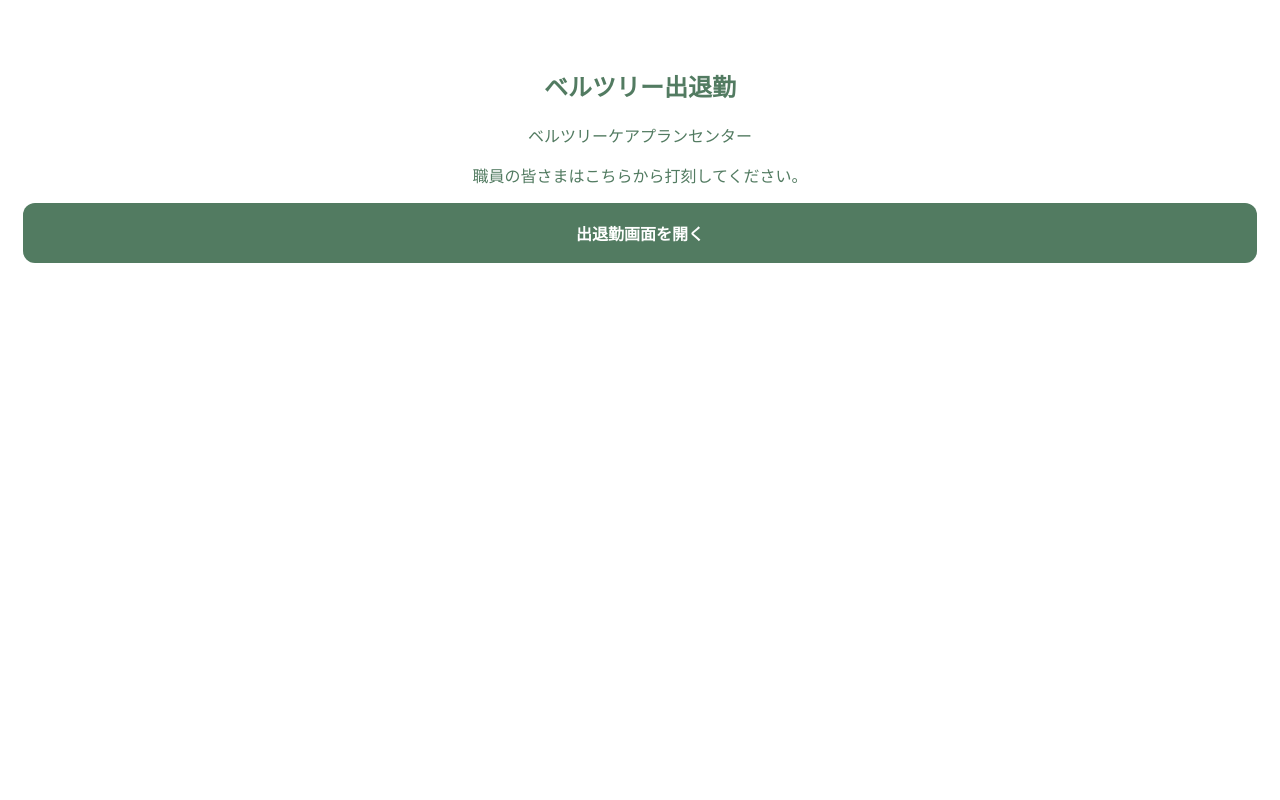
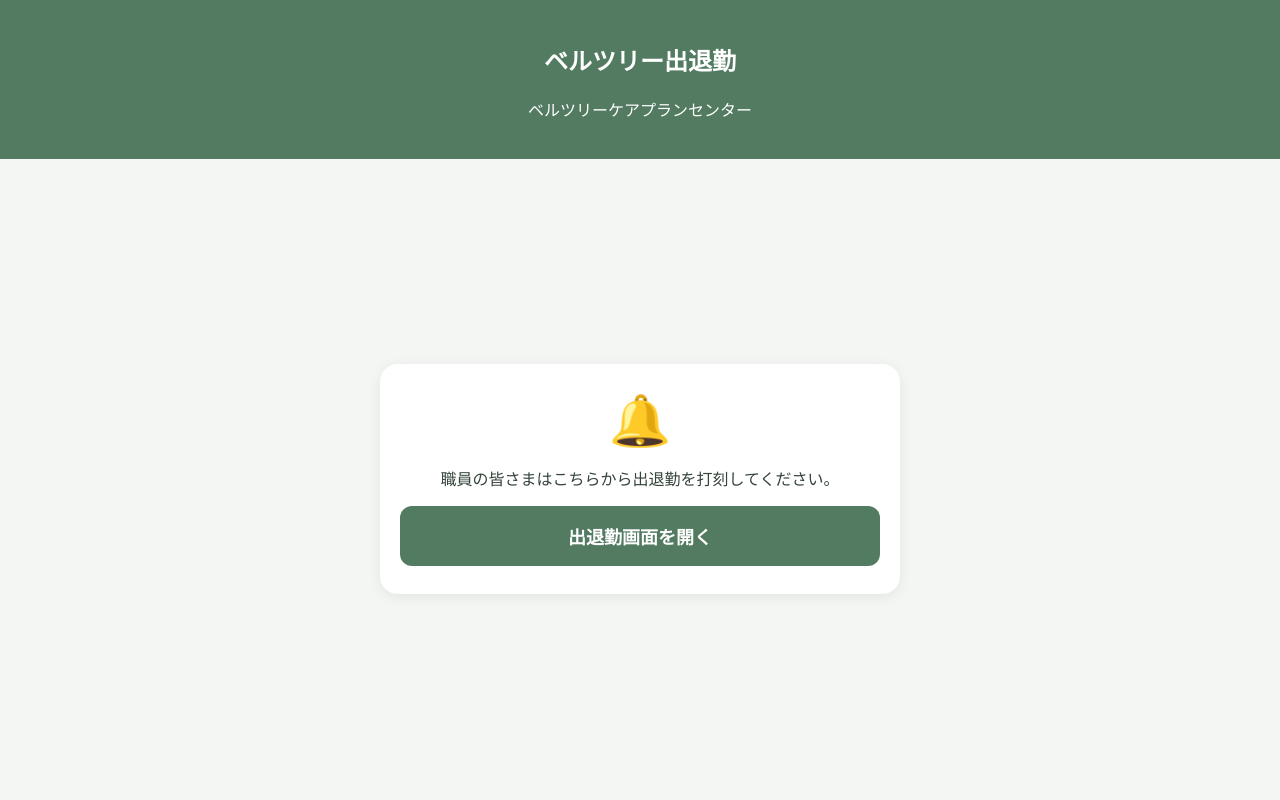
Before and after one commit to belltree20251001-crypto/belltree-attendance, a plain HTML site: page index.html in a window 1280 px wide. Drawn offline with Linux system fonts and the light colour scheme.

Commit message:
Update index.html

```diff
--- a/index.html
+++ b/index.html
@@ -5,17 +5,86 @@
   <meta charset="UTF-8">
   <meta name="viewport" content="width=device-width, initial-scale=1">
   <meta name="theme-color" content="#527b61">
+  <meta name="description" content="ベルツリーケアプランセンター 出退勤アプリ">
   <title>ベルツリー出退勤</title>
   <link rel="manifest" href="./manifest.json">
   <link rel="apple-touch-icon" href="./icon-192.png">
+  <style>
+    body {
+      margin: 0;
+      min-height: 100vh;
+      font-family: sans-serif;
+      background: #f3f6f2;
+      color: #34443a;
+      display: flex;
+      flex-direction: column;
+    }
+    header {
+      background: #527b61;
+      color: white;
+      text-align: center;
+      padding: 22px 12px;
+    }
+    main {
+      flex: 1;
+      display: flex;
+      align-items: center;
+      justify-content: center;
+      padding: 20px;
+    }
+    .card {
+      width: 100%;
+      max-width: 480px;
+      background: white;
+      border-radius: 18px;
+      padding: 28px 20px;
+      text-align: center;
+      box-shadow: 0 3px 14px #00000012;
+    }
+    .bell { font-size: 50px; }
+    .open-link {
+      display: block;
+      padding: 17px 12px;
+      background: #527b61;
+      color: white;
+      border-radius: 12px;
+      text-decoration: none;
+      font-size: 18px;
+      font-weight: bold;
+    }
+  </style>
 </head>
-<body style="font-family:sans-serif;text-align:center;padding:40px 15px;color:#527b61;">
-  <h2>ベルツリー出退勤</h2>
-  <p>ベルツリーケアプランセンター</p>
-  <p>職員の皆さまはこちらから打刻してください。</p>
-  <a href="https://script.google.com/macros/s/AKfycbw60SlTDSWuDgO3gRHZx9f7Mby5XD73pnEQx4ZdvWtR-iUTnL_8GNVuDQ6qKp_S1UQ/exec"
-     style="display:block;background:#527b61;color:white;padding:18px;border-radius:12px;text-decoration:none;font-weight:bold;">
-    出退勤画面を開く
-  </a>
+<body>
+  <header>
+    <h2>ベルツリー出退勤</h2>
+    <p>ベルツリーケアプランセンター</p>
+  </header>
+
+  <main>
+    <section class="card">
+      <div class="bell">🔔</div>
+      <p>職員の皆さまはこちらから出退勤を打刻してください。</p>
+      <a class="open-link"
+        href="https://script.google.com/macros/s/AKfycbw60SlTDSWuDgO3gRHZx9f7Mby5XD73pnEQx4ZdvWtR-iUTnL_8GNVuDQ6qKp_S1UQ/exec">
+        出退勤画面を開く
+      </a>
+    </section>
+  </main>
+
+  <script>
+    if ("serviceWorker" in navigator) {
+      navigator.serviceWorker.register("./sw.js").catch(function(){});
+    }
+
+    const launchedAsApp =
+      window.matchMedia("(display-mode: standalone)").matches ||
+      window.navigator.standalone === true;
+
+    if (launchedAsApp) {
+      window.location.replace(
+        "https://script.google.com/macros/s/AKfycbw60SlTDSWuDgO3gRHZx9f7Mby5XD73pnEQx4ZdvWtR-iUTnL_8GNVuDQ6qKp_S1UQ/exec"
+      );
+    }
+  </script>
 </body>
 </html>
```
